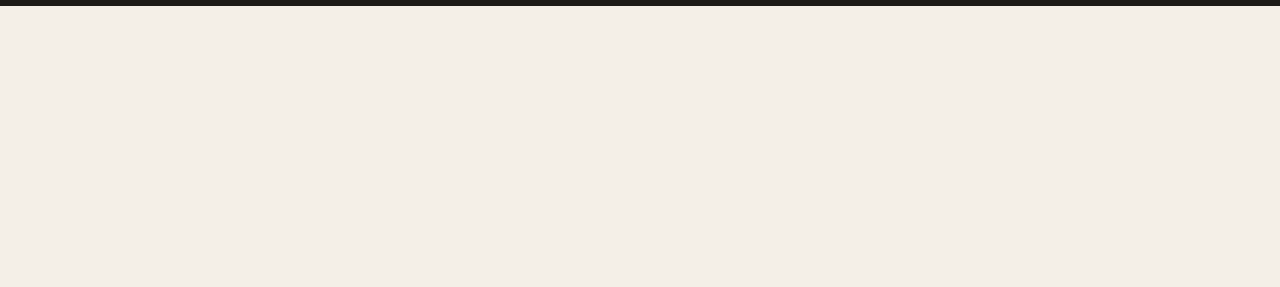
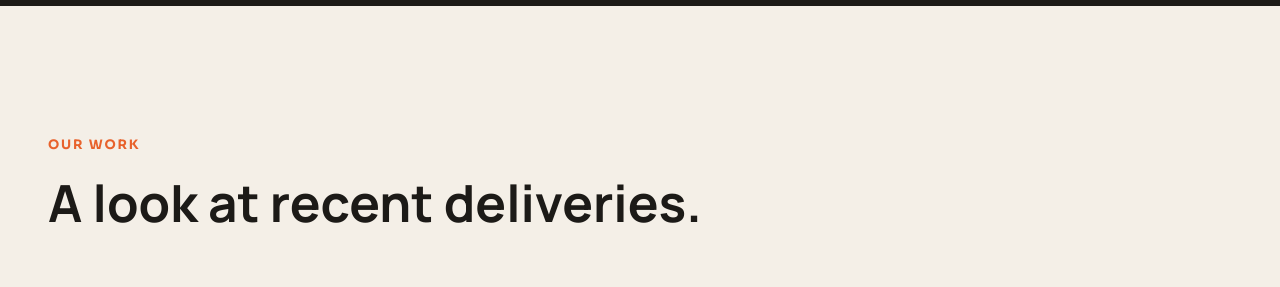
Before and after one commit to ashishrajput4757-sketch/ans-art-creations, a React (Vite) app in the folder frontend/: page / in a window 1280 px wide. Shown: the part 4240-4527 px from the top of the page. Built offline with nearby package versions, Linux system fonts and the light colour scheme.

Commit message:
quick update

```diff
--- a/frontend/src/components/Gallery/Gallery.jsx
+++ b/frontend/src/components/Gallery/Gallery.jsx
@@ -9,7 +9,7 @@ function Gallery({ onOpenModal }) {
   return (
     <section id="gallery" className="section-pad" ref={sectionRef}>
       <div className="wrap">
-        <div className="section-head reveal">
+        <div className="section-head">
           <div>
             <div className="eyebrow">Our Work</div>
             <div className="section-title">A look at recent deliveries.</div>
```
